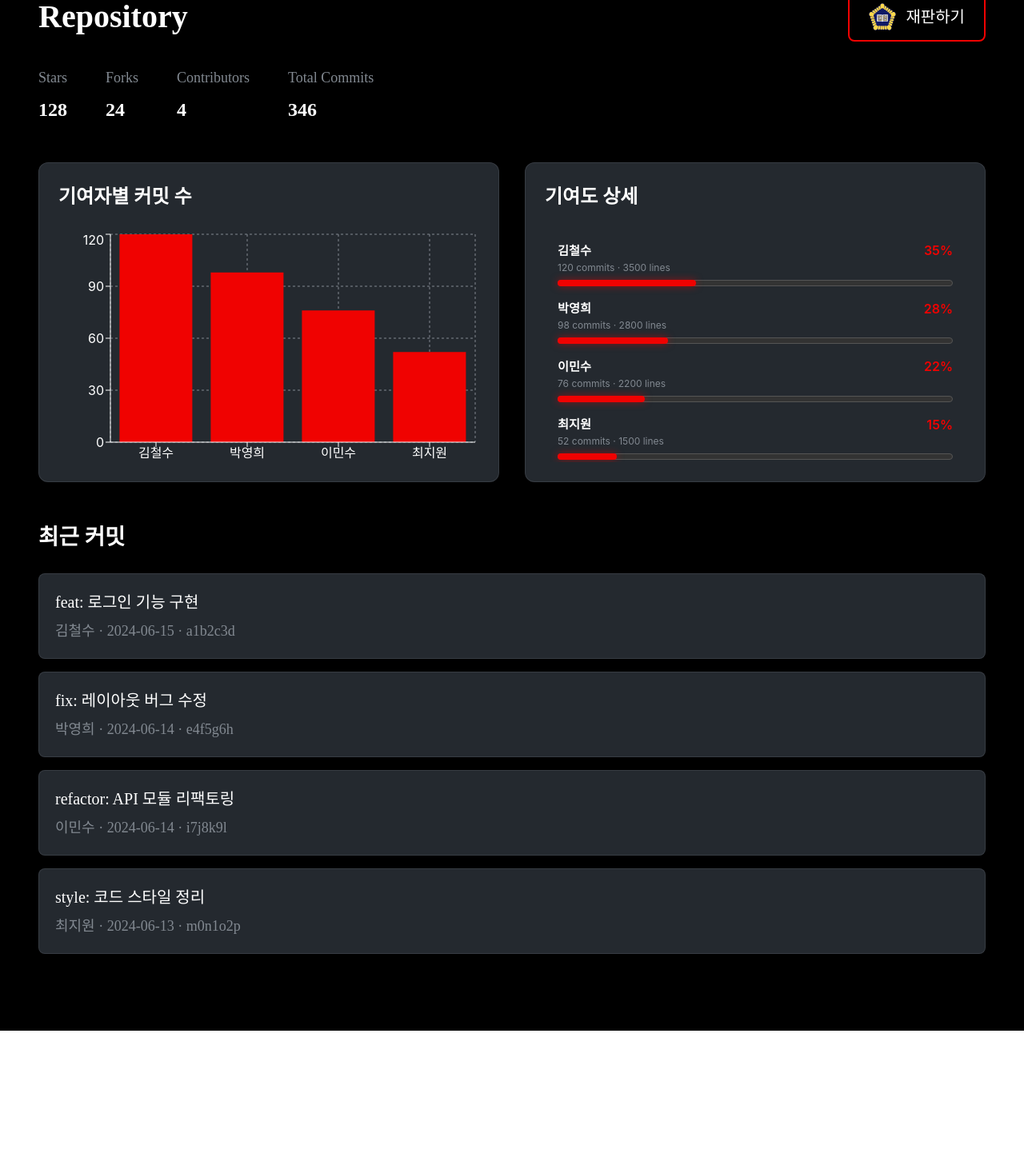
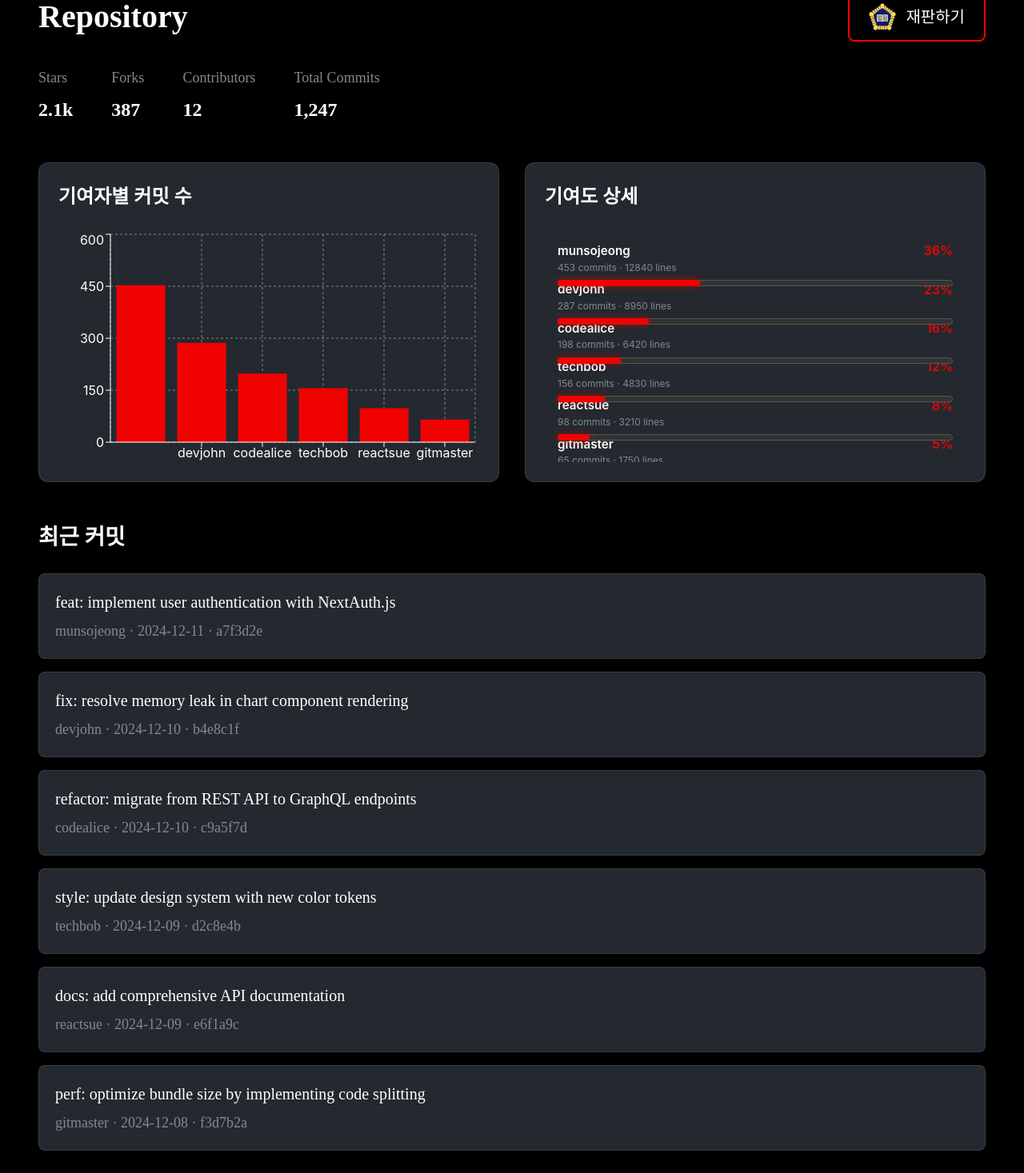
Before and after one commit to LEGACY-DEVCOOP/gitBlame, a Next.js app: page /repo/1 in a window 1280 px wide. Shown: the part 163-1630 px from the top of the page at 80% size. Before the commit the page ends 1452 px from the top, so only its background shows below. Built offline with nearby package versions, Linux system fonts and the light colour scheme; a web font is replaced by a local one.

Commit message:
refactor: contributor 데이터 id 필드 추가 및 타입 개선, repoId guard 추가

```diff
--- a/src/app/(app)/repo/[id]/page.tsx
+++ b/src/app/(app)/repo/[id]/page.tsx
@@ -25,40 +25,56 @@ export default function RepoDetailPage() {
   };
 
   const contributorData = [
-    { id: '1', name: '김철수', commits: 120, lines: 3500, percentage: 35 },
-    { id: '2', name: '박영희', commits: 98, lines: 2800, percentage: 28 },
-    { id: '3', name: '이민수', commits: 76, lines: 2200, percentage: 22 },
-    { id: '4', name: '최지원', commits: 52, lines: 1500, percentage: 15 },
+    { id: '1', name: 'munsojeong', commits: 453, lines: 12840, percentage: 36 },
+    { id: '2', name: 'devjohn', commits: 287, lines: 8950, percentage: 23 },
+    { id: '3', name: 'codealice', commits: 198, lines: 6420, percentage: 16 },
+    { id: '4', name: 'techbob', commits: 156, lines: 4830, percentage: 12 },
+    { id: '5', name: 'reactsue', commits: 98, lines: 3210, percentage: 8 },
+    { id: '6', name: 'gitmaster', commits: 65, lines: 1750, percentage: 5 },
   ];
 
   const recentCommits = [
     {
       id: 1,
-      message: 'feat: 로그인 기능 구현',
-      author: '김철수',
-      date: '2024-06-15',
-      hash: 'a1b2c3d',
+      message: 'feat: implement user authentication with NextAuth.js',
+      author: 'munsojeong',
+      date: '2024-12-11',
+      hash: 'a7f3d2e',
     },
     {
       id: 2,
-      message: 'fix: 레이아웃 버그 수정',
-      author: '박영희',
-      date: '2024-06-14',
-      hash: 'e4f5g6h',
+      message: 'fix: resolve memory leak in chart component rendering',
+      author: 'devjohn',
+      date: '2024-12-10',
+      hash: 'b4e8c1f',
     },
     {
       id: 3,
-      message: 'refactor: API 모듈 리팩토링',
-      author: '이민수',
-      date: '2024-06-14',
-      hash: 'i7j8k9l',
+      message: 'refactor: migrate from REST API to GraphQL endpoints',
+      author: 'codealice',
+      date: '2024-12-10',
+      hash: 'c9a5f7d',
     },
     {
       id: 4,
-      message: 'style: 코드 스타일 정리',
-      author: '최지원',
-      date: '2024-06-13',
-      hash: 'm0n1o2p',
+      message: 'style: update design system with new color tokens',
+      author: 'techbob',
+      date: '2024-12-09',
+      hash: 'd2c8e4b',
+    },
+    {
+      id: 5,
+      message: 'docs: add comprehensive API documentation',
+      author: 'reactsue',
+      date: '2024-12-09',
+      hash: 'e6f1a9c',
+    },
+    {
+      id: 6,
+      message: 'perf: optimize bundle size by implementing code splitting',
+      author: 'gitmaster',
+      date: '2024-12-08',
+      hash: 'f3d7b2a',
     },
   ];
 
@@ -76,19 +92,19 @@ export default function RepoDetailPage() {
           <RepoStats>
             <StatItem>
               <StatLabel>Stars</StatLabel>
-              <StatValue>128</StatValue>
+              <StatValue>2.1k</StatValue>
             </StatItem>
             <StatItem>
               <StatLabel>Forks</StatLabel>
-              <StatValue>24</StatValue>
+              <StatValue>387</StatValue>
             </StatItem>
             <StatItem>
               <StatLabel>Contributors</StatLabel>
-              <StatValue>4</StatValue>
+              <StatValue>12</StatValue>
             </StatItem>
             <StatItem>
               <StatLabel>Total Commits</StatLabel>
-              <StatValue>346</StatValue>
+              <StatValue>1,247</StatValue>
             </StatItem>
           </RepoStats>
         </HeaderSection>
```
